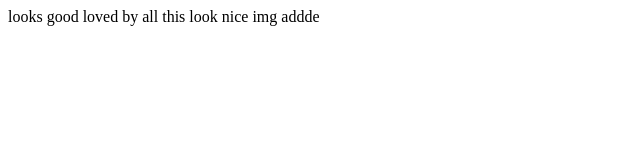
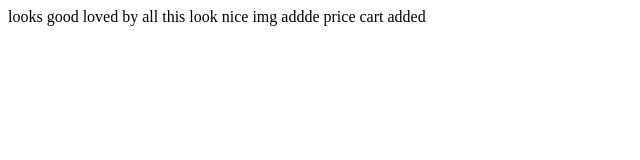
Before and after one commit to DxSUVII/learn-git-1, a plain HTML site: page index.html in a window 1280 px wide. Shown: the whole page, without its empty margins (0-640 px from the left). Drawn offline with Linux system fonts and the light colour scheme.

Commit message:
price cart added

```diff
--- a/index.html
+++ b/index.html
@@ -10,5 +10,6 @@
     loved by all
     this look nice
     img addde
+    price cart added
 </body>
 </html>
```
